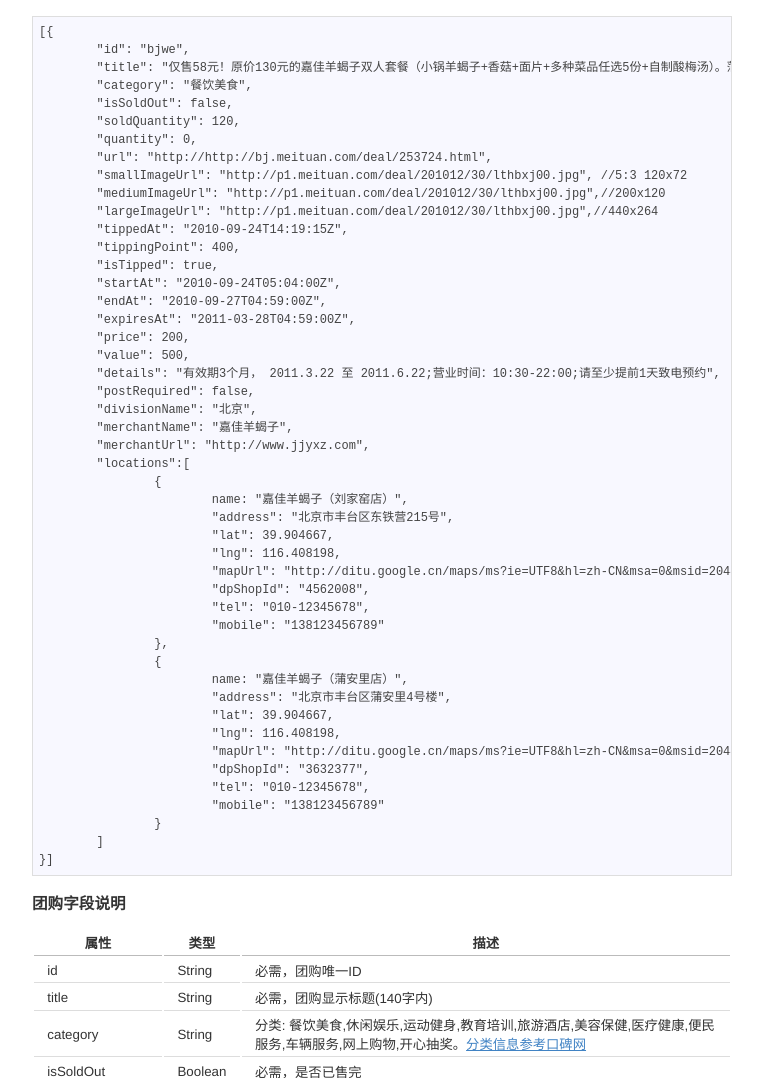
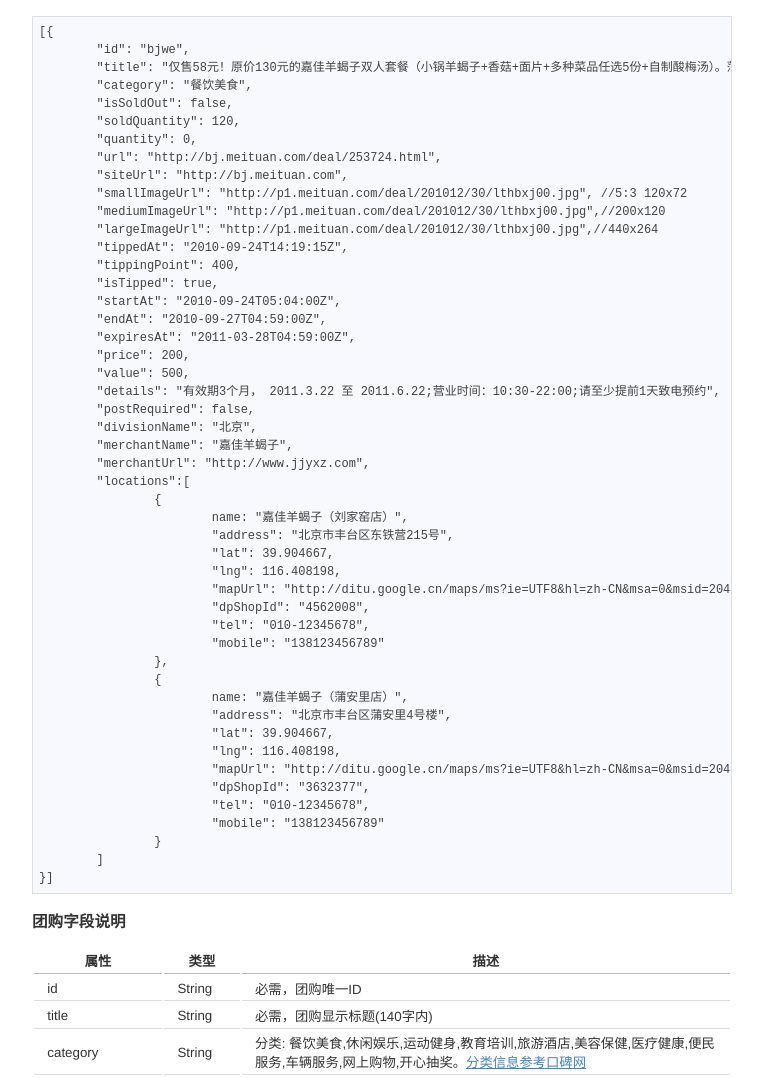
Before and after one commit to yzpower/zhejie.github.com, a Jekyll site: the page built from index.md, in a window 1280 px wide and 1400 px high. Shown: the part 322-1400 px from the top of the window, without its empty margins (258-1021 px from the left). Built offline with Jekyll 4.4.1, drawn with Linux system fonts in a browser that asks for light colours; comment, search, counter and statistics services are not loaded; some of the changed text lies outside the part shown.

Commit message:
Add site url api

```diff
--- a/index.md
+++ b/index.md
@@ -18,7 +18,8 @@ title: 团购数据收录接口
 		"isSoldOut": false,
 		"soldQuantity": 120,
 		"quantity": 0,
-		"url": "http://http://bj.meituan.com/deal/253724.html",
+		"url": "http://bj.meituan.com/deal/253724.html",
+		"siteUrl": "http://bj.meituan.com",
 		"smallImageUrl": "http://p1.meituan.com/deal/201012/30/lthbxj00.jpg", //5:3 120x72
 		"mediumImageUrl": "http://p1.meituan.com/deal/201012/30/lthbxj00.jpg",//200x120
 		"largeImageUrl": "http://p1.meituan.com/deal/201012/30/lthbxj00.jpg",//440x264
@@ -71,6 +72,7 @@ isSoldOut		|Boolean	|必需，是否已售完
 soldQuantity		|Number		|必需，卖出数量
 quantity		|Number		|必需，商品总量，无限量为0
 url			|String		|必需，此商品链接，采用商品唯一链接
+siteUrl			|String		|该商品所链接的分站地址，没有则默认为网站首页地址
 smallImageUrl		|String		|小图片地址(约120x72像素)
 mediumImageUrl		|String		|必需，一般图片地址(约200x120像素，供手机显示)
 largeImageUrl		|String		|必需，大图片地址(约440x264像素，供电脑终端显示)
```
